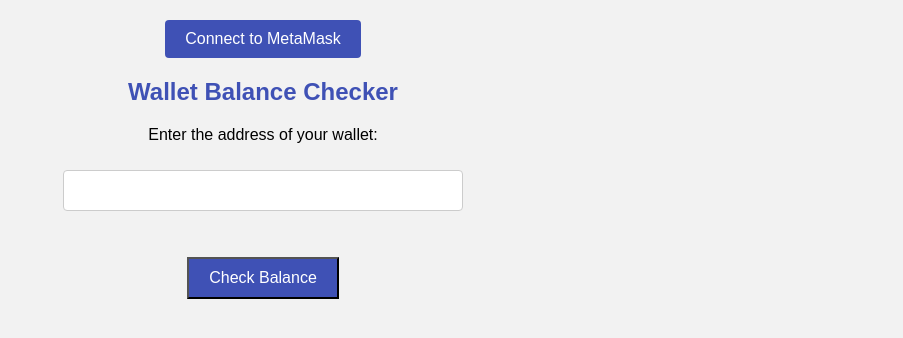
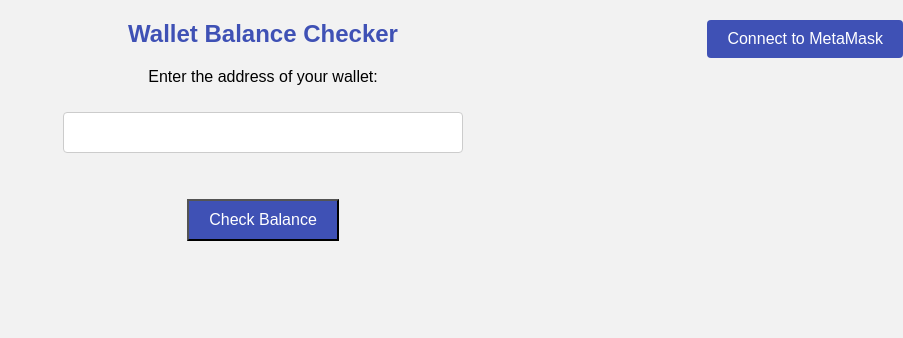
Before and after one commit to Najia-afk/MyWebsite, a Flask app: template templates/Main.html in a window 1280 px wide. Shown: the top 338 px of the page, without its empty margins (377-1280 px from the left). Run offline with Flask 2, Linux system fonts and the light colour scheme; the template is opened without the code that fills it, so the values that code supplies are empty.

Commit message:
Update Main.html

```diff
--- a/templates/Main.html
+++ b/templates/Main.html
@@ -9,7 +9,7 @@
   </head>
   <body>
     <!-- Add a button to connect to MetaMask -->
-    <button onclick="connectToMetaMask()">Connect to MetaMask</button>
+    <button class="meta-mask-button" onclick="connectToMetaMask()">Connect to MetaMask</button>
     <!-- Add a div to display the wallet address if connected -->
     <div id="wallet-address"></div>
     <h1>Wallet Balance Checker</h1>
```
